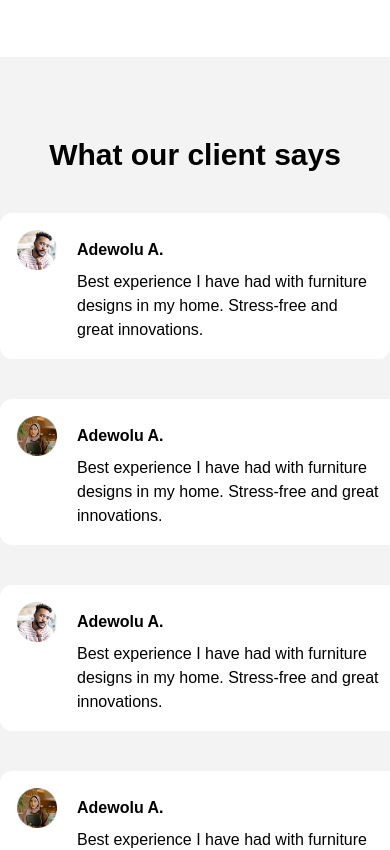
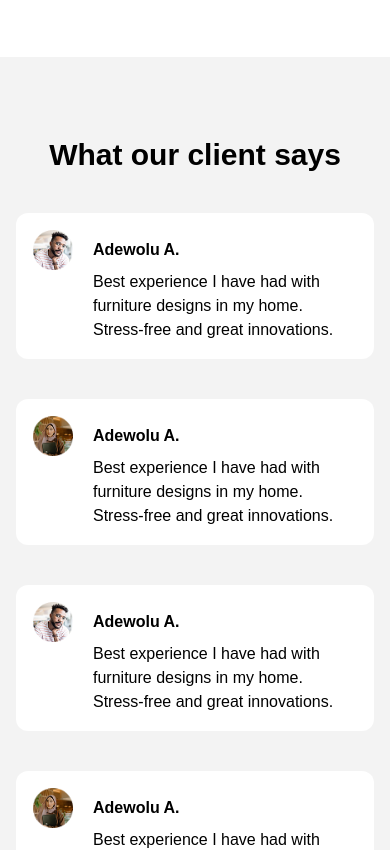
Before and after one commit to Bida3443/Forest-products, a Next.js app: page / in a window 390 px wide. Shown: the part 4440-5290 px from the top of the page. Built offline with nearby package versions, Linux system fonts and the light colour scheme.

Commit message:
forest products

```diff
--- a/src/components/Section4/Client.tsx
+++ b/src/components/Section4/Client.tsx
@@ -7,7 +7,7 @@ import Ellip from "../../../public/Ellipse 5.png";
 export default function Client () {
   return (
     <section className="bg-[#f3f3f3] py-20">
-        <div className="flex justify-center items-center flex-col">
+        <div className="flex justify-center items-center flex-col px-4">
                 <h1 className="text-black text-3xl font-bold">What our client says</h1>
             <div className="grid lg:grid-cols-2 grid-cols-1 justify-center items-center gap-10 pt-10">
                 <div className="items-center bg-white justify-center w-full lg:max-w-130  p-4 rounded-xl border border-transparent hover:border-[#F0BD09] hover:shadow-md transition-all cursor-pointer duration-300 ">
@@ -15,17 +15,17 @@ export default function Client () {
                     <p className="text-black pl-15">Best experience I have had with furniture designs in my home. Stress-free and great innovations.</p>
                 </div>
 
-                <div className="items-center bg-white justify-center lg:w-130 w-100  p-4 rounded-xl border border-transparent hover:border-[#F0BD09] hover:shadow-md transition-all cursor-pointer duration-300 ">
+                <div className="items-center bg-white justify-center w-full lg:max-w-130  p-4 rounded-xl border border-transparent hover:border-[#F0BD09] hover:shadow-md transition-all cursor-pointer duration-300 ">
                     <div className="flex items-center gap-5 "><Image src={Ellip} alt="Ellise Image" width={100} height={100} className="w-10 h-10"/><h2 className="text-black font-bold">Adewolu A.</h2></div>
                     <p className="text-black pl-15">Best experience I have had with furniture designs in my home. Stress-free and great innovations.</p>
                 </div>
 
-                <div className="items-center bg-white justify-center lg:w-130 w-100  p-4 rounded-xl border border-transparent hover:border-[#F0BD09] hover:shadow-md transition-all cursor-pointer duration-300 ">
+                <div className="items-center bg-white justify-center w-full lg:max-w-130  p-4 rounded-xl border border-transparent hover:border-[#F0BD09] hover:shadow-md transition-all cursor-pointer duration-300 ">
                     <div className="flex items-center gap-5 "><Image src={Ellips} alt="Ellise Image" width={100} height={100} className="w-10 h-10"/><h2 className="text-black font-bold">Adewolu A.</h2></div>
                     <p className="text-black pl-15">Best experience I have had with furniture designs in my home. Stress-free and great innovations.</p>
                 </div>
 
-                <div className="items-center bg-white justify-center lg:w-130 w-100  p-4 rounded-xl border border-transparent hover:border-[#F0BD09] hover:shadow-md transition-all cursor-pointer duration-300 ">
+                <div className="items-center bg-white justify-center w-full lg:max-w-130  p-4 rounded-xl border border-transparent hover:border-[#F0BD09] hover:shadow-md transition-all cursor-pointer duration-300 ">
                     <div className="flex items-center gap-5 "><Image src={Ellip} alt="Ellise Image" width={100} height={100} className="w-10 h-10"/><h2 className="text-black font-bold">Adewolu A.</h2></div>
                     <p className="text-black pl-15">Best experience I have had with furniture designs in my home. Stress-free and great innovations.</p>
                 </div>
--- a/src/components/Section5/Section5.tsx
+++ b/src/components/Section5/Section5.tsx
@@ -3,7 +3,7 @@
 export default function Section ()  {
   return (
     <div className='bg-[#F0BD09]'>
-        <div className='flex lg:flex-row flex-col justify-center p-15 lg:gap-90 gap-5 items-center '>
+        <div className='flex lg:flex-row flex-col justify-center p-15 lg:gap-90 gap-5 items-center'>
             <h1 className='lg:text-xl text-md'>Want to transform your space with our furniture?</h1>
             <button className='bg-[#4C4C4D] lg:py-3 py-2 lg:px-20 px-10 lg:text-xl text-md rounded-xl cursor-pointer transition-all duration-300'>Contact Us</button>
         </div>
```
